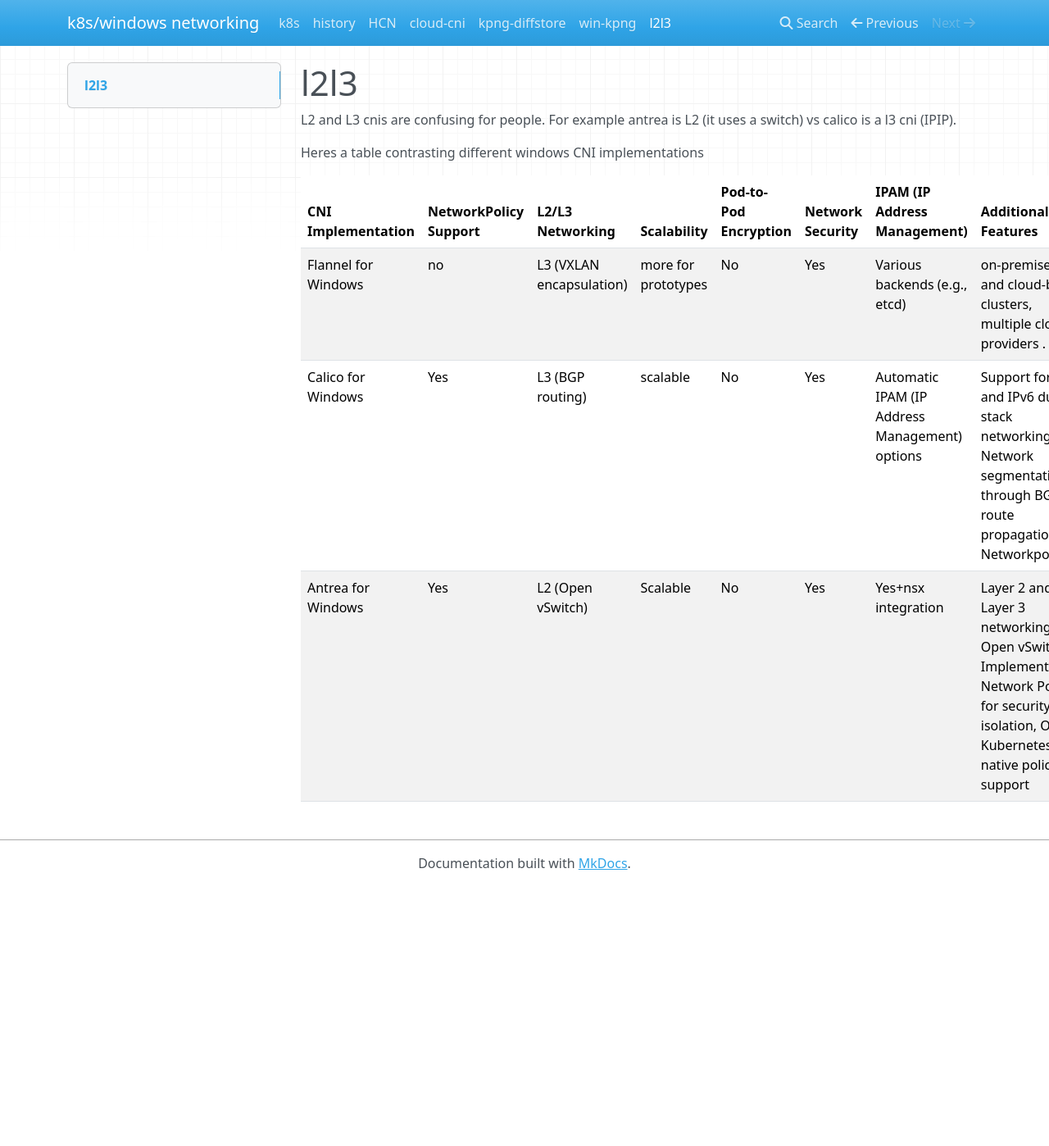
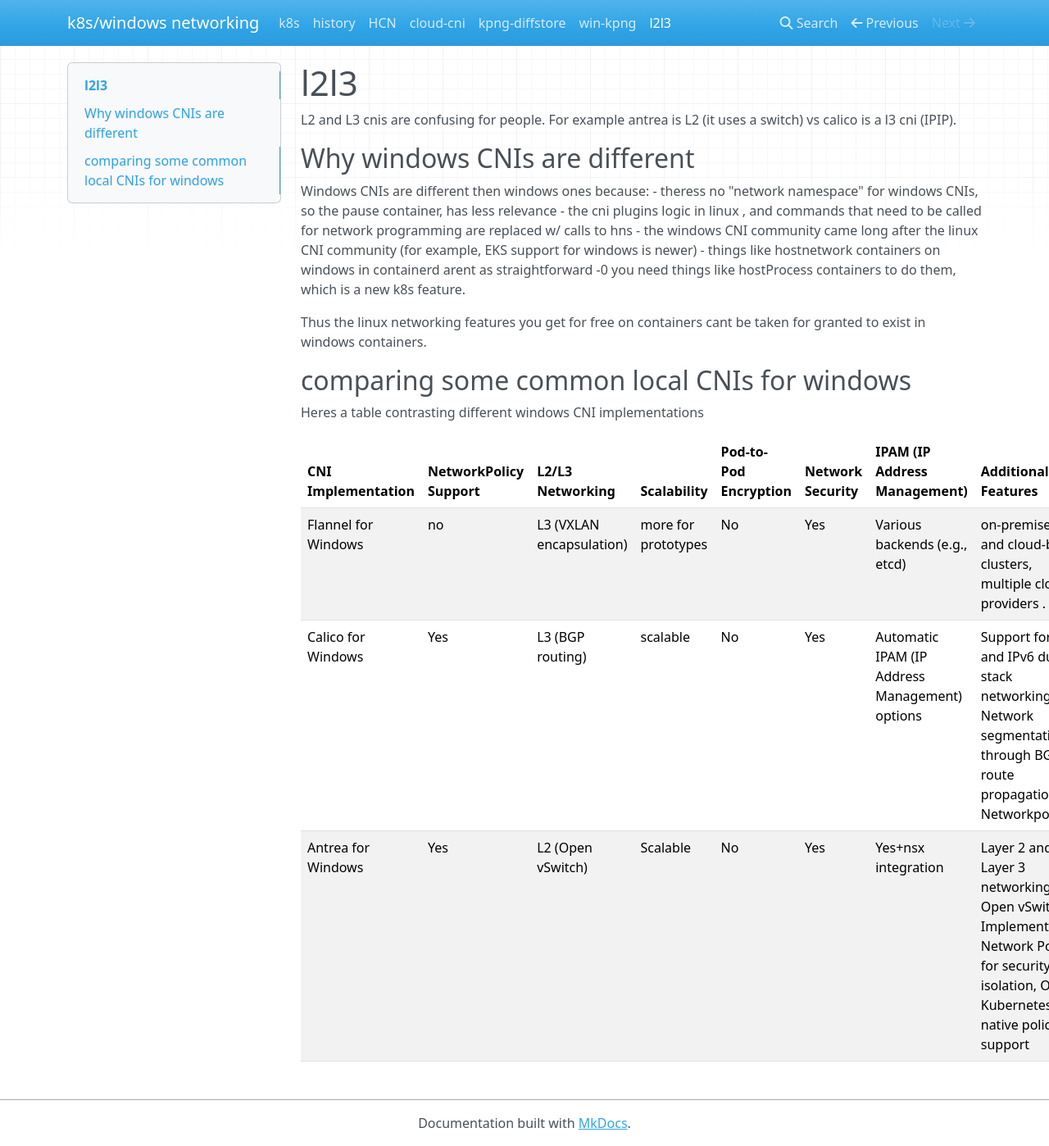
Before and after one commit to aroradaman/windows-networking, an MkDocs documentation site: the page built from docs/zz-l2vsl3.md, in a window 1280 px wide and 1398 px high. Shown: the whole window at 82% size. Built offline with MkDocs 1.6.1, drawn with Linux system fonts in a browser that asks for light colours; nearby versions of some CDN libraries.

Commit message:
Update zz-l2vsl3.md

```diff
--- a/docs/zz-l2vsl3.md
+++ b/docs/zz-l2vsl3.md
@@ -1,6 +1,19 @@
 # l2l3
 
 L2 and L3 cnis are confusing for people.  For example antrea is L2 (it uses a switch) vs calico is a l3 cni (IPIP).
+
+## Why windows CNIs are different
+
+Windows CNIs are different then windows ones because:
+- theress no "network namespace" for windows CNIs, so the pause container, has less relevance
+- the cni plugins logic in linux , and commands that need to be called for network programming are replaced w/ calls to hns
+- the windows CNI community came long after the linux CNI community (for example, EKS support for windows is newer)
+- things like hostnetwork containers on windows in containerd arent as straightforward -0 you need things like hostProcess containers to do them, which is a new k8s feature.
+
+Thus the linux networking features you get for free on containers cant be taken for granted to exist in windows containers.
+
+## comparing some common local CNIs for windows
+
 
 Heres a table contrasting different windows CNI implementations
 
```
